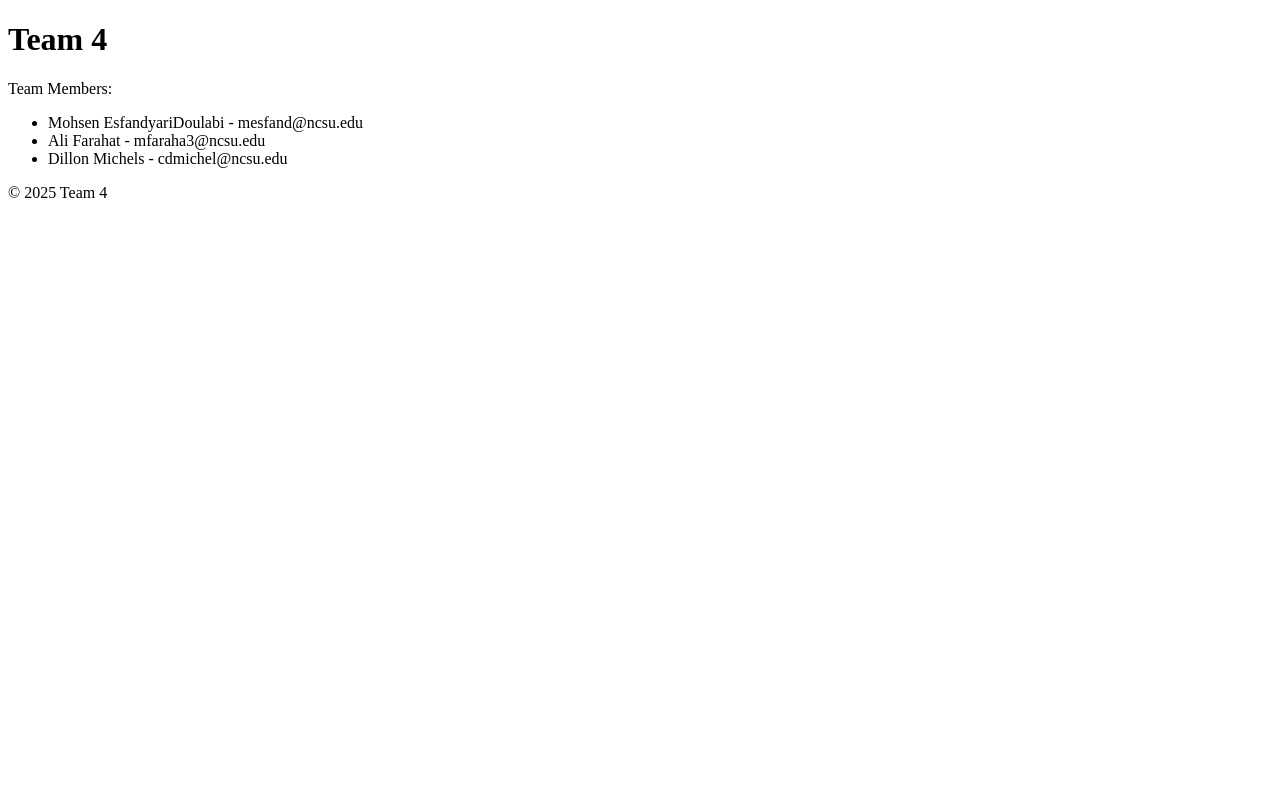
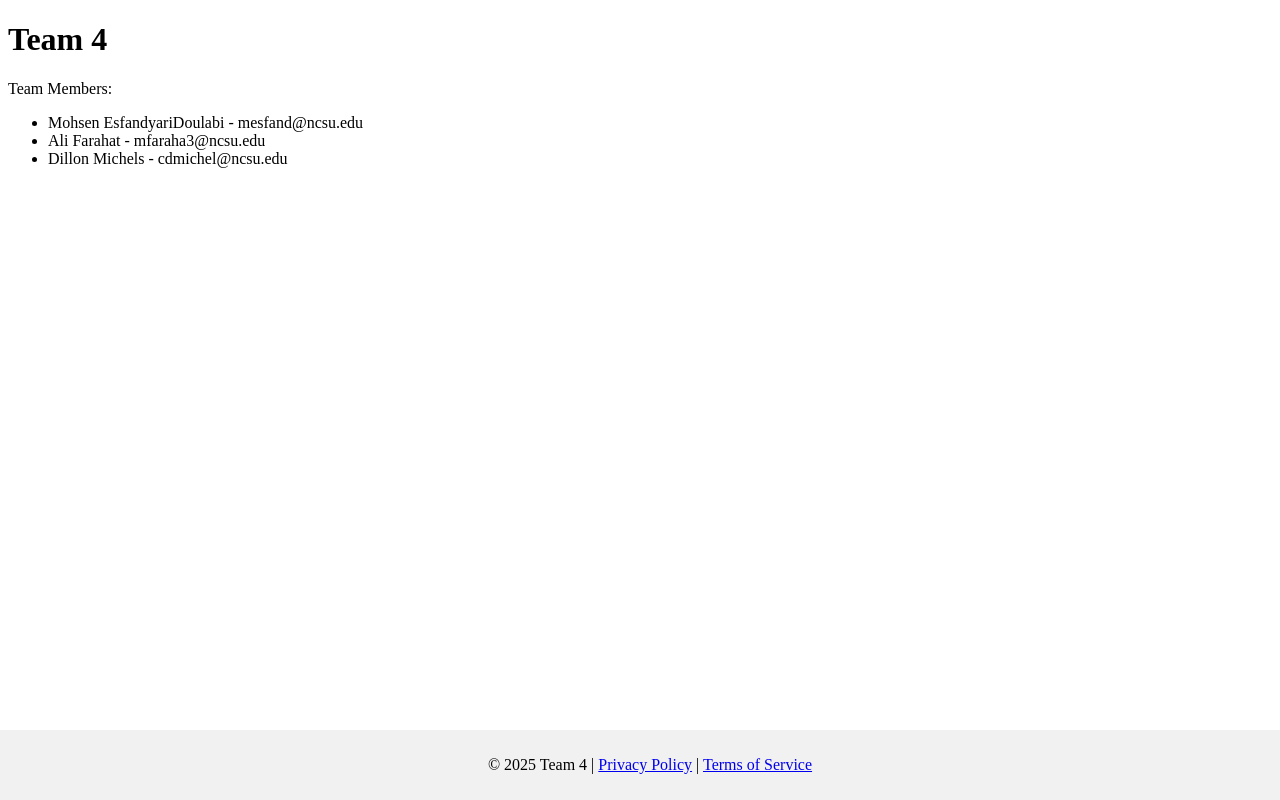
Before and after one commit to Mohsen-Esfandyari/git-homework2, a plain HTML site: page index.html in a window 1280 px wide. Drawn offline with Linux system fonts and the light colour scheme.

Commit message:
Adding the footer section to match gits website design

```diff
--- a/index.html
+++ b/index.html
@@ -2,6 +2,17 @@
 <html>
 <head>
     <title>Team Page</title>
+    <style>
+        footer {
+            background-color: #f1f1f1;
+            text-align: center;
+            padding: 10px;
+            position: fixed;
+            left: 0;
+            bottom: 0;
+            width: 100%;
+        }
+    </style>
 </head>
 <body>
     <h1>Team 4</h1>
@@ -9,8 +20,10 @@
     <ul>
         <li>Mohsen EsfandyariDoulabi - mesfand@ncsu.edu</li>
         <li>Ali Farahat - mfaraha3@ncsu.edu</li>
-	<li>Dillon Michels - cdmichel@ncsu.edu</li>
+        <li>Dillon Michels - cdmichel@ncsu.edu</li>
     </ul>
-    <footer>© 2025 Team 4</footer>
+    <footer>
+        <p>© 2025 Team 4 | <a href="privacy.html">Privacy Policy</a> | <a href="terms.html">Terms of Service</a></p>
+    </footer>
 </body>
 </html>
```
